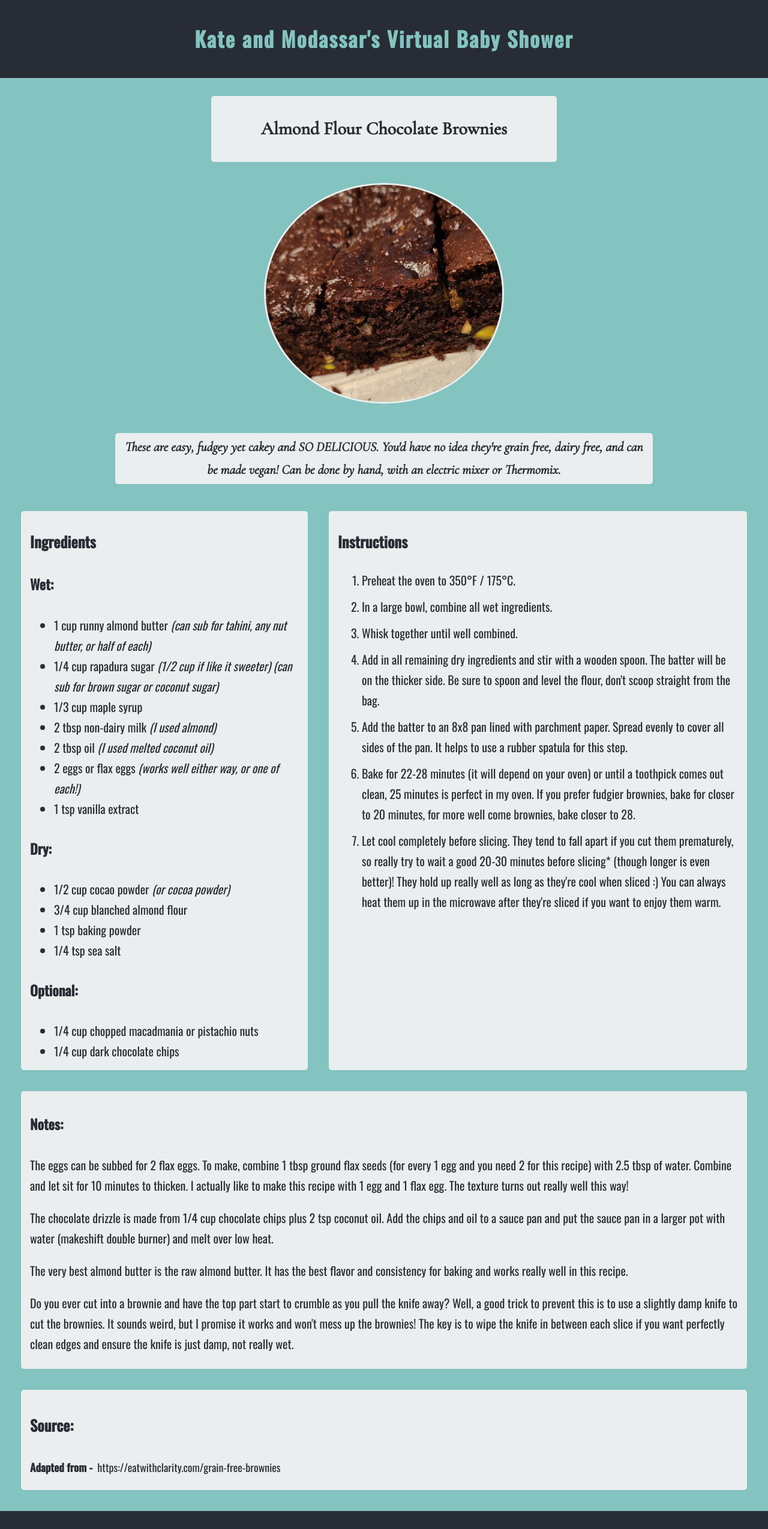
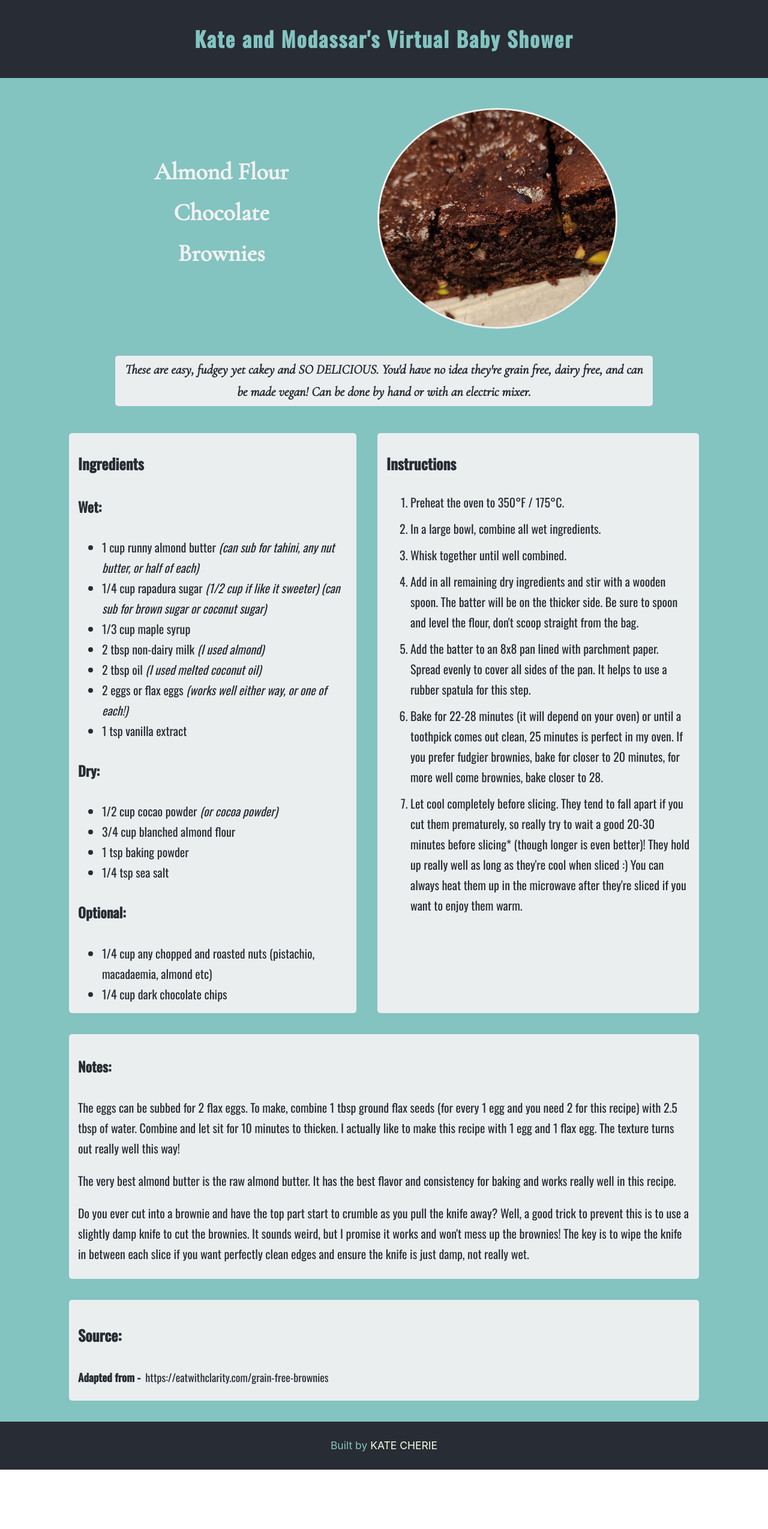
Before and after one commit to PinkMoonlight/recipe-app, a React (Create React App) app: page / in a window 1280 px wide. Shown: the top 2549 px of the page at 60% size. After the commit the page ends 2450 px from the top, so only its background shows below. Built offline with nearby package versions, Linux system fonts and the light colour scheme.

Commit message:
updated recipe title layout for larger screens

```diff
--- a/src/App.css
+++ b/src/App.css
@@ -227,6 +227,11 @@ footer {
     width: 50vw;
     margin: 0 auto;
     margin-top: 30px;
+    background-color: transparent;
+  }
+
+  .recipe-name {
+    color: #f1f1f1;
   }
 
   .recipe-description {
@@ -275,21 +280,36 @@ footer {
   }
 
   .recipe-title {
-    width: 45vw;
+    position: relative;
+    left: -75px;
     margin: 0 auto;
     margin-top: 30px;
-    grid-column: 3 / 11;
+    grid-column: 4 / 6;
+    background-color: transparent;
+    display: flex;
+    align-items: center;
+    justify-content: center;
+    max-width: 300px;
+  }
+
+  .recipe-name {
+    color: #f1f1f1;
+    font-size: 4rem;
   }
 
   .recipe-image {
-    grid-column: 1 / 13;
+    display: flex;
+    align-items: center;
+    justify-content: center;
+    grid-column: 6 / 10;
     background-color: #83c3c0;
     margin: 0 auto;
+    margin-top: 50px;
     padding: 0px;
   }
 
   .recipe-image img {
-    border: 3px solid #f1f1f1f1;
+    border: 3px solid #f1f1f1;
     width: 400px;
 
     border-radius: 50%;
@@ -301,29 +321,30 @@ footer {
   }
 
   .recipe-instructions {
-    margin-right: 35px;
+    margin-right: 115px;
   }
 
   .recipe-ingredients {
-    margin-left: 35px;
+    margin-left: 115px;
   }
 
   .recipe-notes {
-    margin: 0 35px;
+    margin: 0 115px;
   }
 
   .recipe-source {
-    margin: 0 35px 35px 35px;
+    margin: 0 115px 35px 115px;
   }
 }
 /* Larger desktop screens */
 
 @media only screen and (min-width: 1400px) {
   .recipe-title {
-    width: 50vw;
+    position: relative;
+    left: -55px;
   }
   .recipe-description {
-    grid-column: 1 / 13;
+    /* grid-column: 1 / 13; */
   }
 }
 
@@ -335,7 +356,7 @@ footer {
     gap: 50px;
   }
 
-  .recipe-instructions {
+  /* .recipe-instructions {
     margin-right: 70px;
   }
 
@@ -349,5 +370,5 @@ footer {
 
   .recipe-source {
     margin: 0 70px 70px 70px;
-  }
+  } */
 }
--- a/src/Recipe.js
+++ b/src/Recipe.js
@@ -18,7 +18,7 @@ let Recipe = () => {
         {' '}
         These are easy, fudgey yet cakey and SO DELICIOUS. You'd have no idea
         they're grain free, dairy free, and can be made vegan! Can be done by
-        hand, with an electric mixer or Thermomix.
+        hand or with an electric mixer.
       </div>
       <div className="recipe recipe-ingredients">
         <h3 className="secondary-heading">Ingredients</h3>
@@ -61,7 +61,10 @@ let Recipe = () => {
 
         <h4 className="tertiary-heading">Optional:</h4>
         <ul>
-          <li>1/4 cup chopped macadmania or pistachio nuts</li>
+          <li>
+            1/4 cup any chopped and roasted nuts (pistachio, macadaemia, almond
+            etc)
+          </li>
           <li>1/4 cup dark chocolate chips</li>
         </ul>
       </div>
@@ -108,12 +111,6 @@ let Recipe = () => {
             egg. The texture turns out really well this way!
           </p>
           <p>
-            The chocolate drizzle is made from 1/4 cup chocolate chips plus 2
-            tsp coconut oil. Add the chips and oil to a sauce pan and put the
-            sauce pan in a larger pot with water (makeshift double burner) and
-            melt over low heat.
-          </p>
-          <p>
             The very best almond butter is the raw almond butter. It has the
             best flavor and consistency for baking and works really well in this
             recipe.
```
Also changed, not shown: 1 other file (tests, documents, lock files or other folders).
